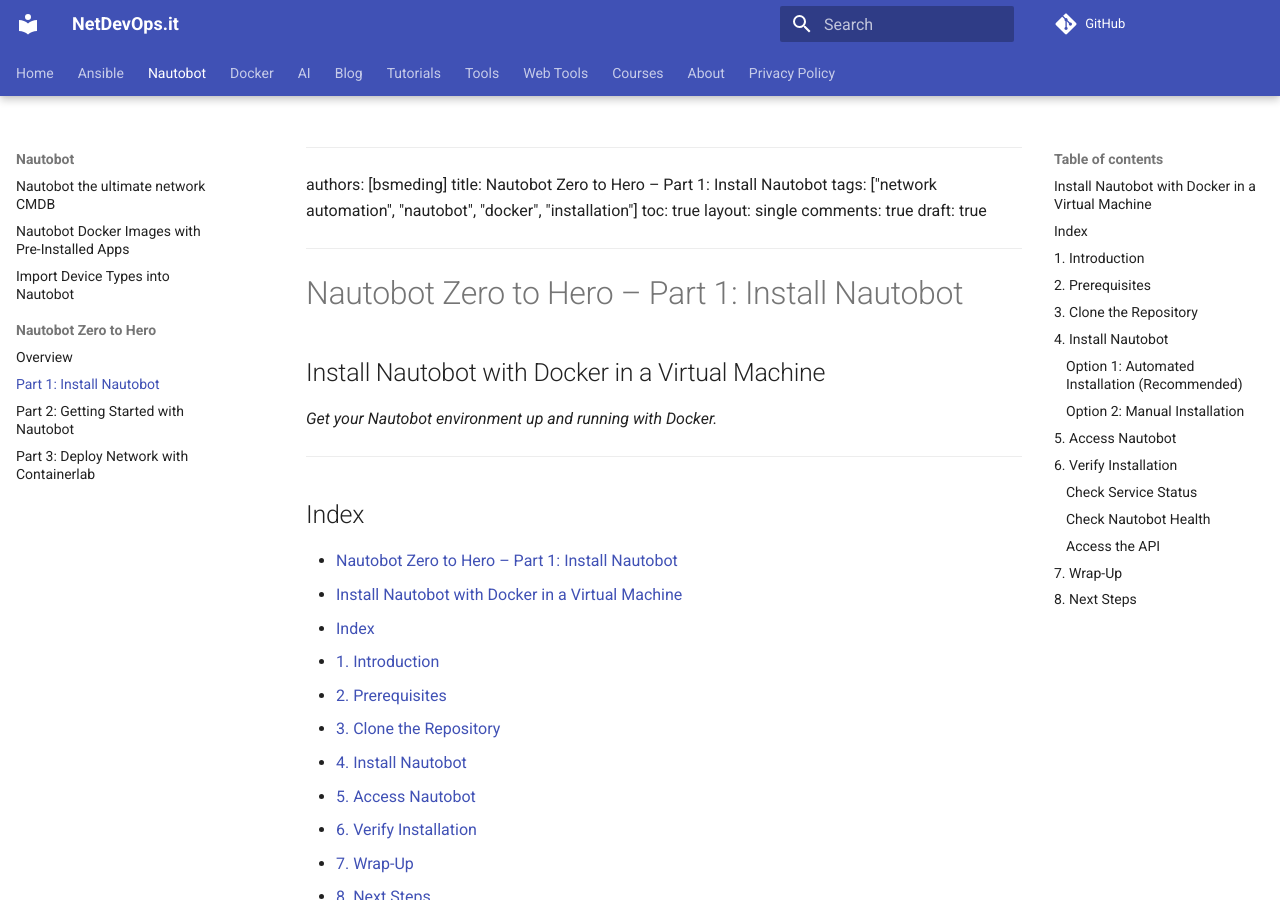
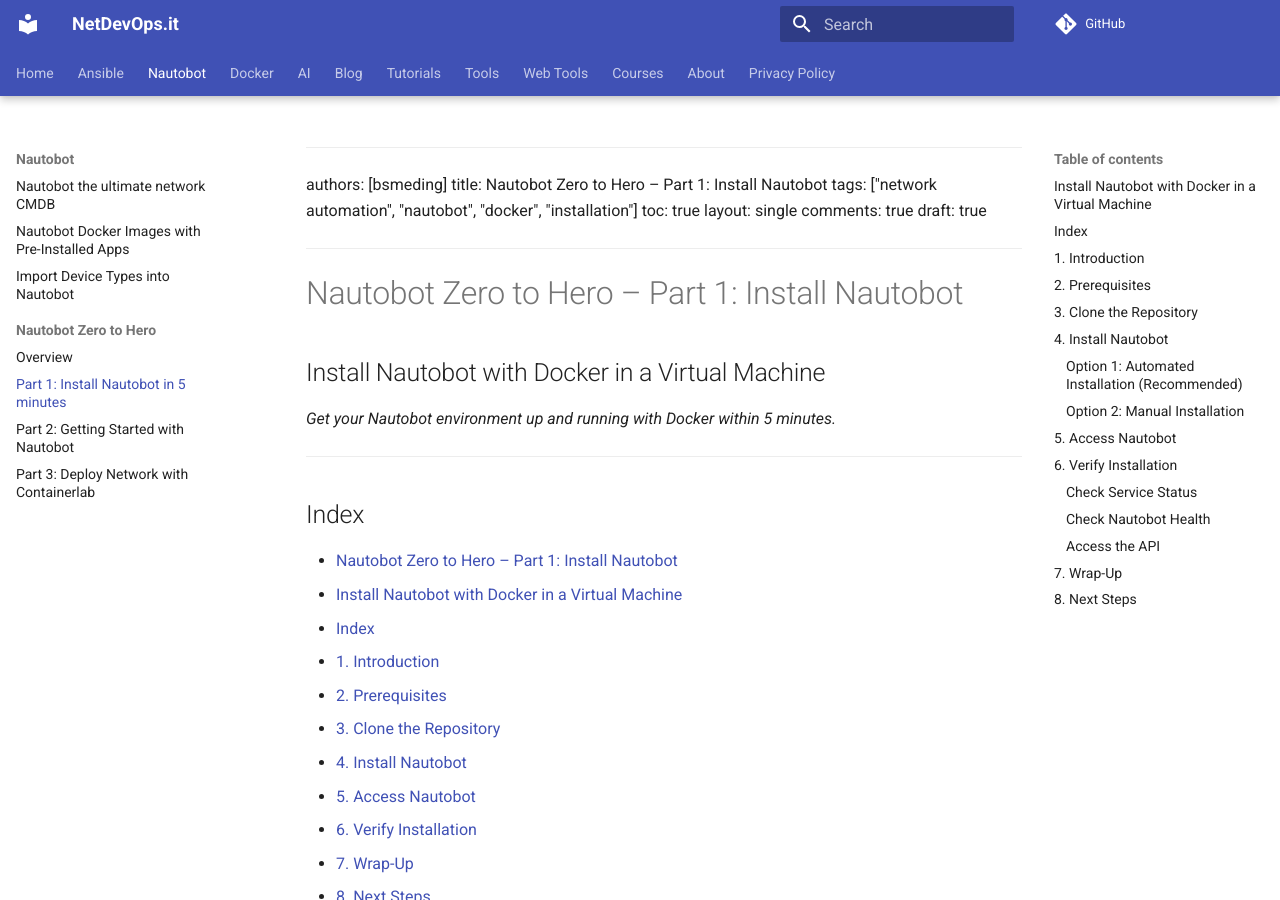
Before and after one commit to bsmeding/bsmeding.github.io, an MkDocs documentation site: the page built from docs/tutorials/nautobot_zero_to_hero/01_nautobot-zero-to-hero-part1.md, in a window 1280 px wide and 900 px high. Built offline with MkDocs 1.6.1 and Material for MkDocs 9.7.7, drawn with Linux system fonts in a browser that asks for light colours; comment, search, counter and statistics services are not loaded.

Commit message:
update install in 5 minutes

```diff
--- a/docs/tutorials/nautobot_zero_to_hero/01_nautobot-zero-to-hero-part1.md
+++ b/docs/tutorials/nautobot_zero_to_hero/01_nautobot-zero-to-hero-part1.md
@@ -10,7 +10,7 @@
 
 # Nautobot Zero to Hero – Part 1: Install Nautobot
 ## Install Nautobot with Docker in a Virtual Machine
-*Get your Nautobot environment up and running with Docker.*
+*Get your Nautobot environment up and running with Docker within 5 minutes.*
 
 <!-- more -->
 
--- a/mkdocs.yml
+++ b/mkdocs.yml
@@ -36,7 +36,7 @@
     - 'Import Device Types into Nautobot': blog/posts/2025/2025-09-16-import-device-types-into-nautobot.md
     - 'Nautobot Zero to Hero':
       - 'Overview': tutorials/nautobot_zero_to_hero/00_nautobot-zero-to-hero-landings-page.md
-      - 'Part 1: Install Nautobot': tutorials/nautobot_zero_to_hero/01_nautobot-zero-to-hero-part1.md
+      - 'Part 1: Install Nautobot in 5 minutes': tutorials/nautobot_zero_to_hero/01_nautobot-zero-to-hero-part1.md
       - 'Part 2: Getting Started with Nautobot': tutorials/nautobot_zero_to_hero/02_nautobot-zero-to-hero-part2.md
       - 'Part 3: Deploy Network with Containerlab': tutorials/nautobot_zero_to_hero/03_nautobot-zero-to-hero-part3.md
     # - 'Nautobot Jobs': nautobot_jobs.md
```
